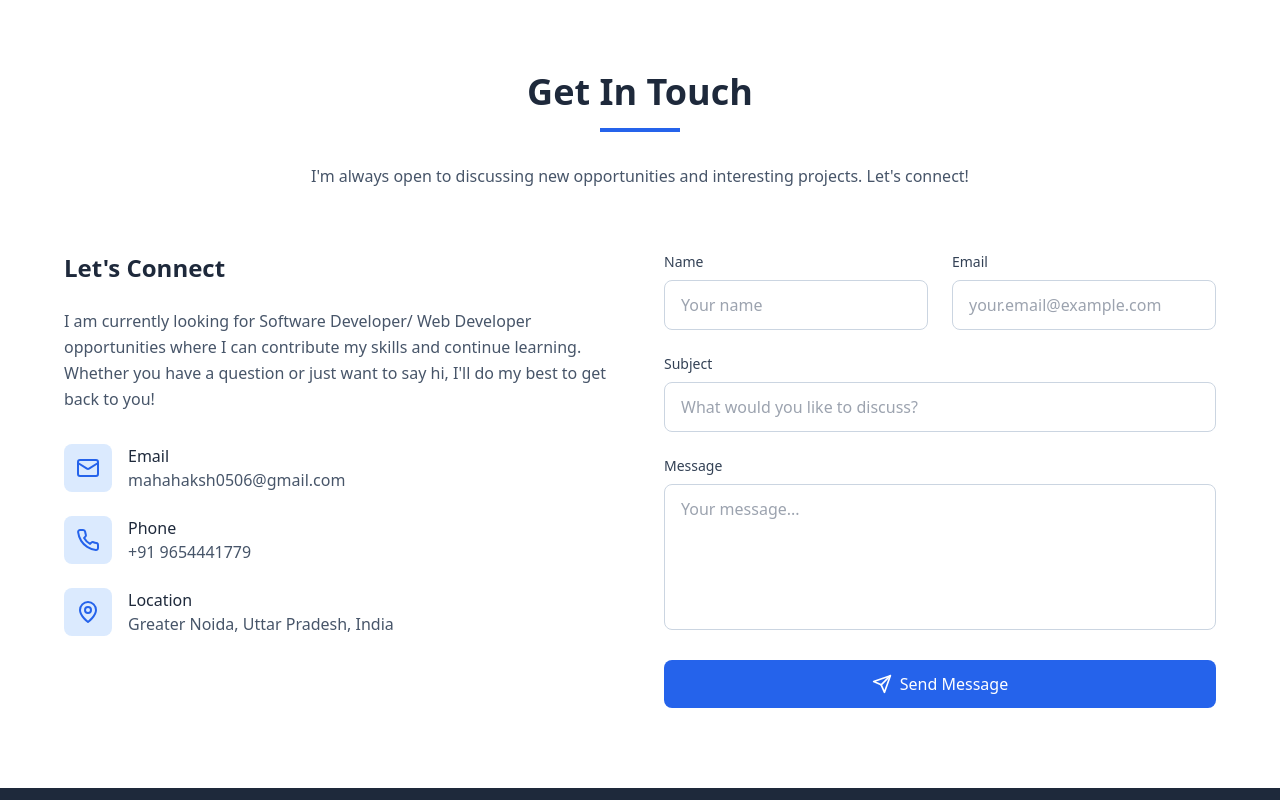
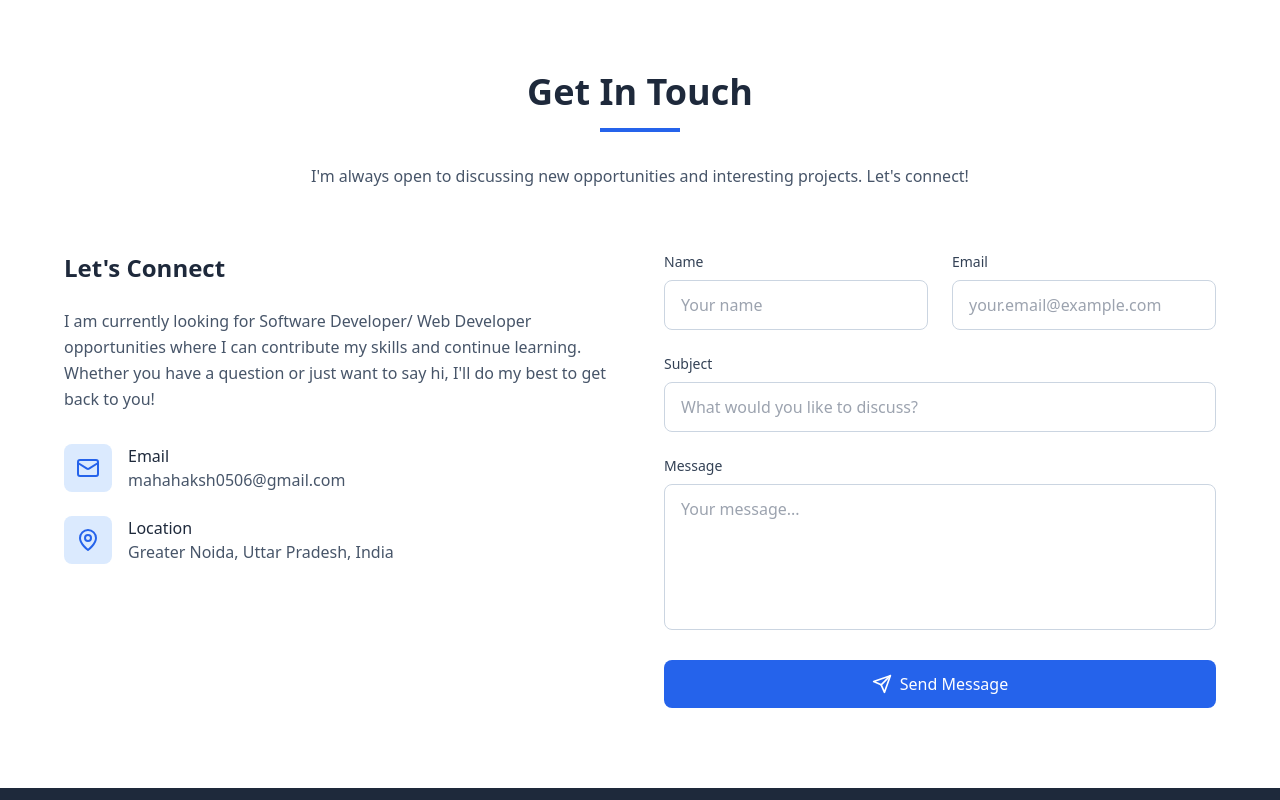
Before and after one commit to mahak-shar/personal-portfolio, a React (Vite) app: page / in a window 1280 px wide. Shown: the part 11200-12000 px from the top of the page. Built offline with nearby package versions, Linux system fonts and the light colour scheme.

Commit message:
removed private info

```diff
--- a/src/components/Contact.tsx
+++ b/src/components/Contact.tsx
@@ -35,12 +35,6 @@ const Contact: React.FC = () => {
       title: "Email",
       content: "mahahaksh0506@gmail.com",
       link: "mailto:mahahaksh0506@gmail.com"
-    },
-    {
-      icon: <Phone className="w-6 h-6" />,
-      title: "Phone",
-      content: "+91 9654441779",
-      link: "tel:+919654441779"
     },
     {
       icon: <MapPin className="w-6 h-6" />,
--- a/src/components/Footer.tsx
+++ b/src/components/Footer.tsx
@@ -97,9 +97,6 @@ const Footer: React.FC = () => {
                   <strong>Email:</strong> mahaksh0506@gmail.com
                 </p>
                 <p className="text-slate-300">
-                  <strong>Phone:</strong> +91 9654441779
-                </p>
-                <p className="text-slate-300">
                   <strong>Location:</strong> Greater Noida, Uttar Pradesh, India
                 </p>
               </div>
```
